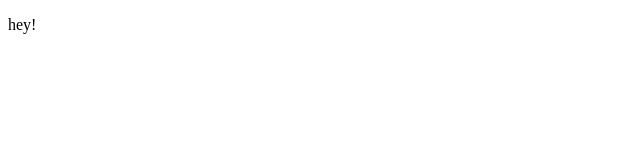
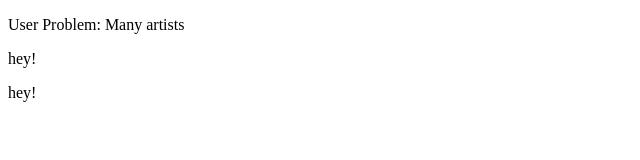
Before and after one commit to xdevore/first-site, a plain HTML site: page index.html in a window 1280 px wide. Shown: the whole page, without its empty margins (0-640 px from the left). Drawn offline with Linux system fonts and the light colour scheme.

Commit message:
Update index.html

```diff
--- a/index.html
+++ b/index.html
@@ -1,6 +1,8 @@
 <!DOCTYPE html>
 <html>
 <body>
+<p>User Problem: Many artists </p>
+<p>hey!</p>
 <p>hey!</p>
 </body>
 </html>
```
